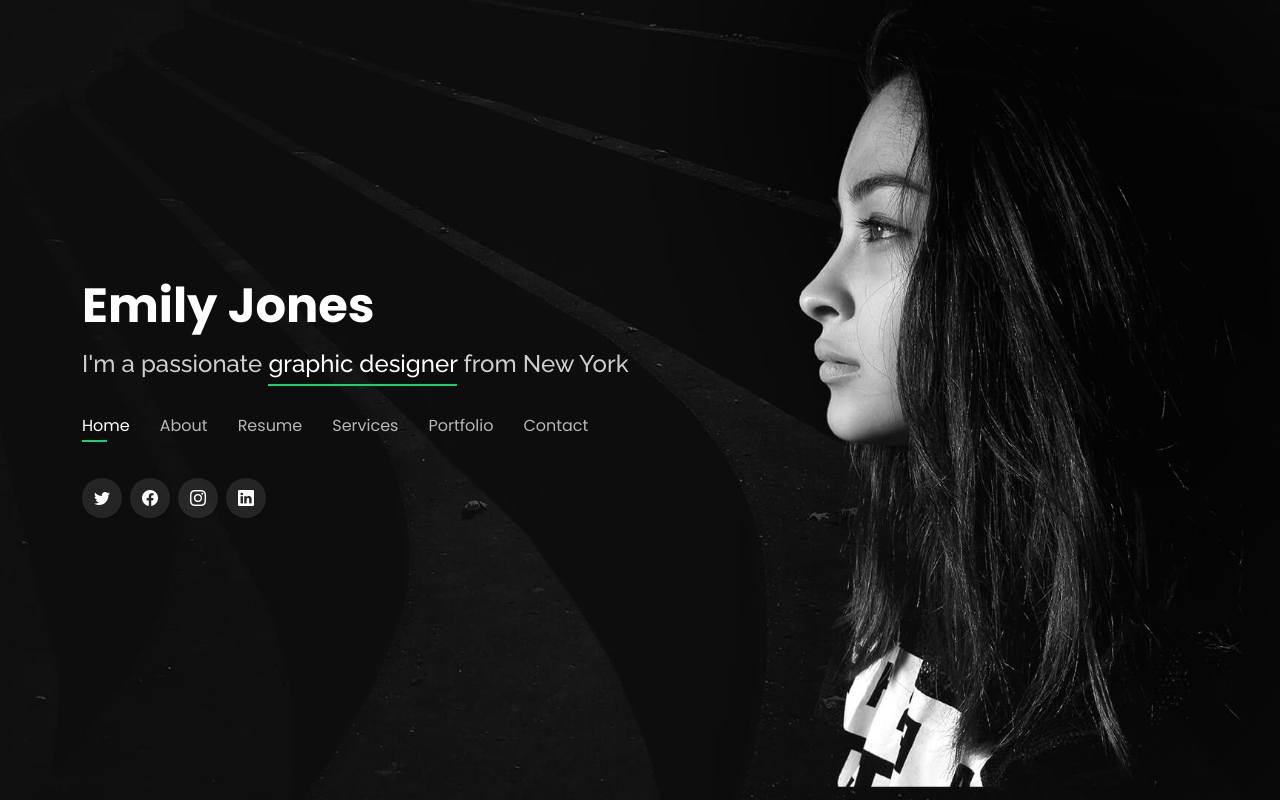
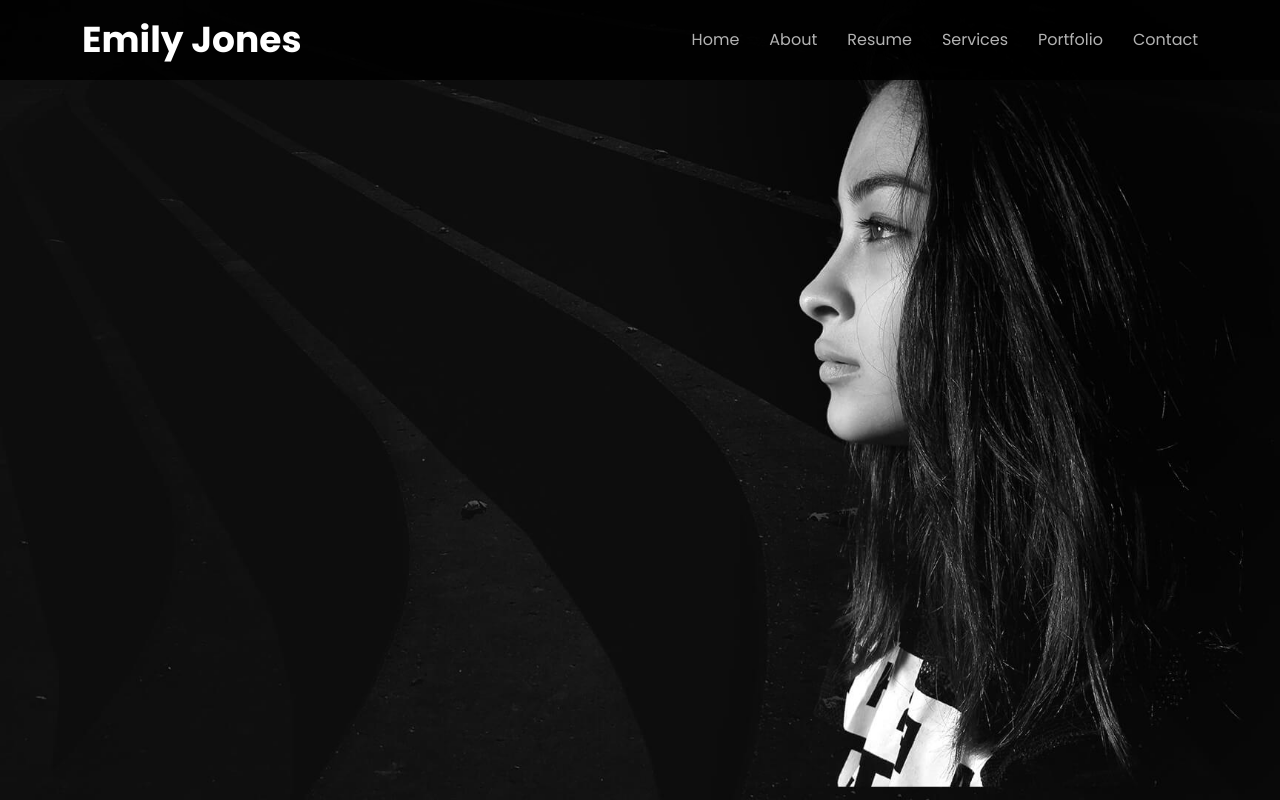
Before and after one commit to Zio7711/myWeb, a React (Create React App) app: page /resume in a window 1280 px wide. Built offline with nearby package versions, Linux system fonts and the light colour scheme.

Commit message:
fix header nav link animation

```diff
--- a/src/App.js
+++ b/src/App.js
@@ -8,6 +8,8 @@ function App() {
     <div className='App'>
       <Header />
       <Routes>
+        <Route path='/' />
+
         <Route path='/about' element={<About />} />
       </Routes>
     </div>
--- a/src/components/Header.js
+++ b/src/components/Header.js
@@ -1,12 +1,20 @@
 import React from 'react';
 import { Link } from 'react-router-dom';
-import { useState } from 'react';
+import { useState, useEffect } from 'react';
+import { useLocation } from 'react-router-dom';
 
 function Header() {
   const [headerLocation, setHeaderLocation] = useState('');
-  const redirect = () => {
-    setHeaderLocation('header-top');
-  };
+  const location = useLocation();
+  console.log(location.pathname);
+
+  useEffect(() => {
+    if (location.pathname !== '/') {
+      setHeaderLocation('header-top');
+    } else {
+      setHeaderLocation('');
+    }
+  }, [location.pathname]);
 
   return (
     <header id='header' className={headerLocation}>
@@ -21,15 +29,25 @@ function Header() {
         <nav id='navbar' className='navbar'>
           <ul>
             <li>
-              <a className='nav-link active' href='#header'>
+              <Link
+                to='/'
+                className={
+                  location.pathname === '/' ? 'nav-link active' : 'nav-link'
+                }
+              >
                 Home
-              </a>
+              </Link>
             </li>
             <li>
-              <Link to='/about' onClick={redirect}>
-                <a className='nav-link' href='/#about'>
-                  About
-                </a>
+              <Link
+                to='/about'
+                className={
+                  location.pathname === '/about'
+                    ? 'nav-link active'
+                    : 'nav-link'
+                }
+              >
+                About
               </Link>
             </li>
             <li>
```
